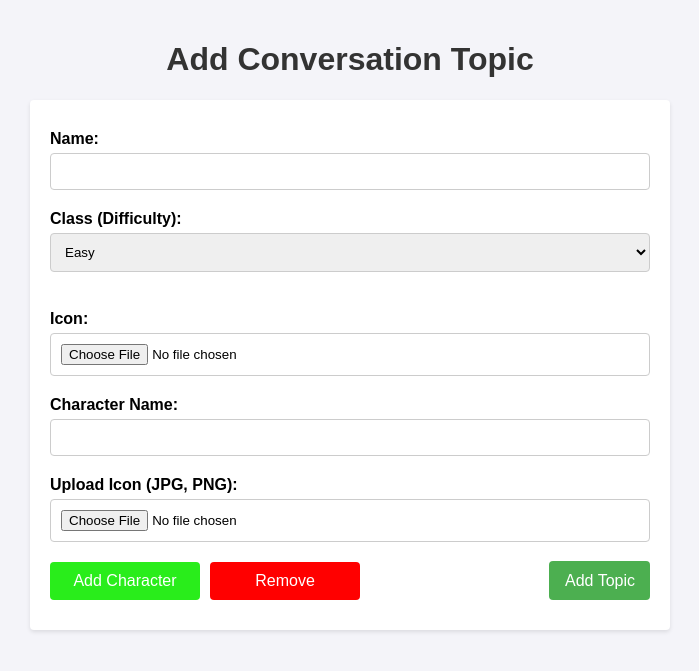
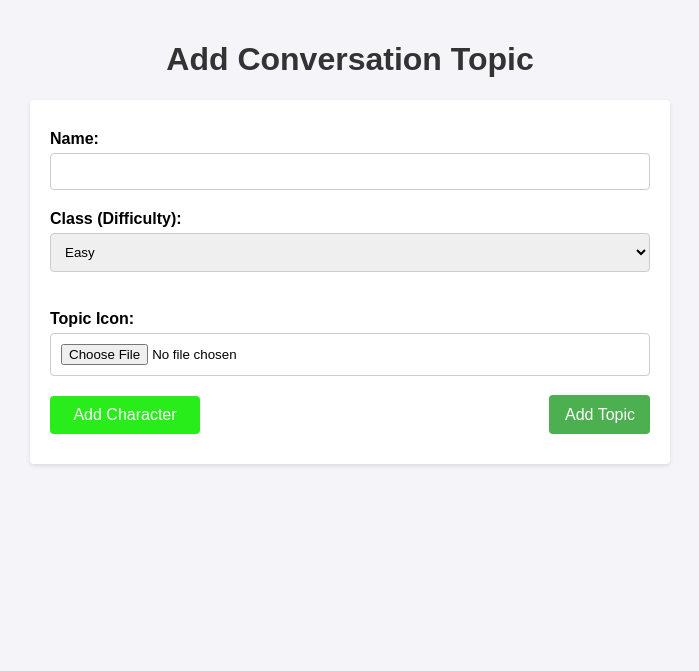
Before and after one commit to zctool/English-AI-Practice, a Flask app: page /add_conversation_topic in a window 1280 px wide. Shown: the top 671 px of the page, without its empty margins (290-989 px from the left). Run offline with Flask 3, Linux system fonts and the light colour scheme.

Commit message:
新增css 修改版面 javascript

```diff
--- a/管理者功能/templates/add_conversationTopic.html
+++ b/管理者功能/templates/add_conversationTopic.html
@@ -17,12 +17,14 @@
         const div = document.createElement("div");
         div.id = "character_" + characterCount;
         div.innerHTML = `
+
                 <label for="character_name_${characterCount}">Character Name:</label>
                 <input type="text" id="character_name_${characterCount}" name="character_name" required>
                 <label for="character_icon_${characterCount}">Upload Icon (JPG, PNG):</label>
                 <input type="file" id="character_icon_${characterCount}" name="character_icon" accept=".jpg, .jpeg, .png" required>
-                <button type="button" onclick="removeCharacterField(${characterCount})">Remove</button>
-                <br>
+                <button type="button" onclick="removeCharacterField(${characterCount})" class="btn21">Remove</  button>
+
+
             `;
         characterContainer.appendChild(div);
       }
@@ -48,7 +50,7 @@
         <option value="Normal">Normal</option>
         <option value="Hard">Hard</option></select
       ><br /><br />
-      <label for="icon">Icon:</label>
+      <label for="icon">Topic Icon:</label>
       <input
         type="file"
         id="icon"
@@ -56,30 +58,21 @@
         accept="image/jpeg, image/png"
       /><br />
       <div id="characterContainer">
+
         <div id="character_0">
-          <label for="character_name_0">Character Name:</label>
-          <input
-            type="text"
-            id="character_name_0"
-            name="character_name"
-            required
-          />
-          <label for="character_icon_0">Upload Icon (JPG, PNG):</label>
-          <input
-            type="file"
-            id="character_icon_0"
-            name="character_icon"
-            accept=".jpg, .jpeg, .png"
-            required
-          />
+
+            </div>
+
+          </div>
           <div class="button-container">
             <div class="left-buttons">
-                <button type="button" onclick="addCharacterField()" class="btn20">Add Character</button>
-                <button type="button" onclick="removeCharacterField(0)" class="btn21">Remove</button>
+              <button type="button" onclick="addCharacterField()" class="btn20">
+                Add Character
+              </button>
             </div>
-            <div class="right-button"> <input type="submit" value="Add Topic" class="submit-button" /></div>
-
-        </div>
+            <div class="right-button">
+              <input type="submit" value="Add Topic" class="submit-button" />
+            </div>
     </form>
 
     {% with messages = get_flashed_messages(with_categories=true) %} {% if
```
Also changed, not shown: 管理者功能/templates/add_conversation.html (+51 -28 lines).
